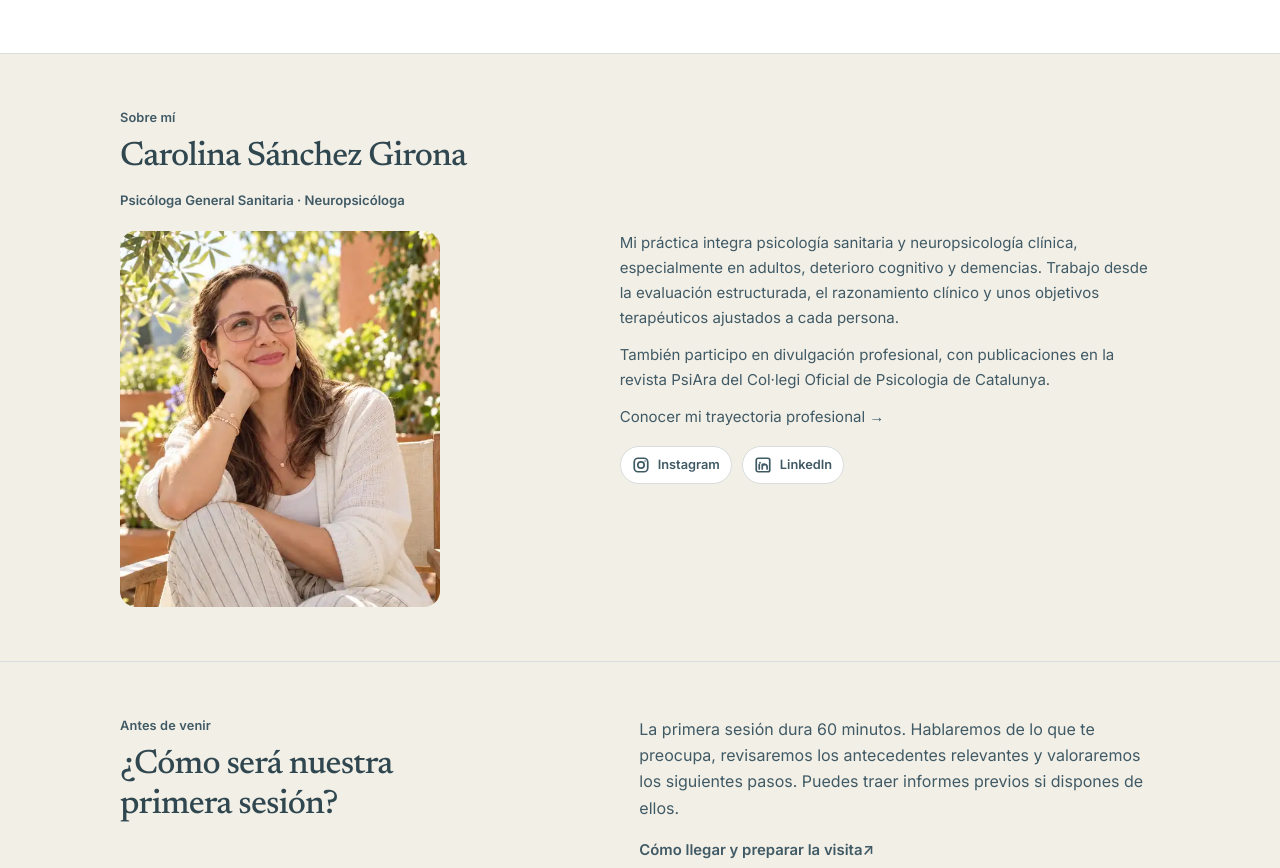
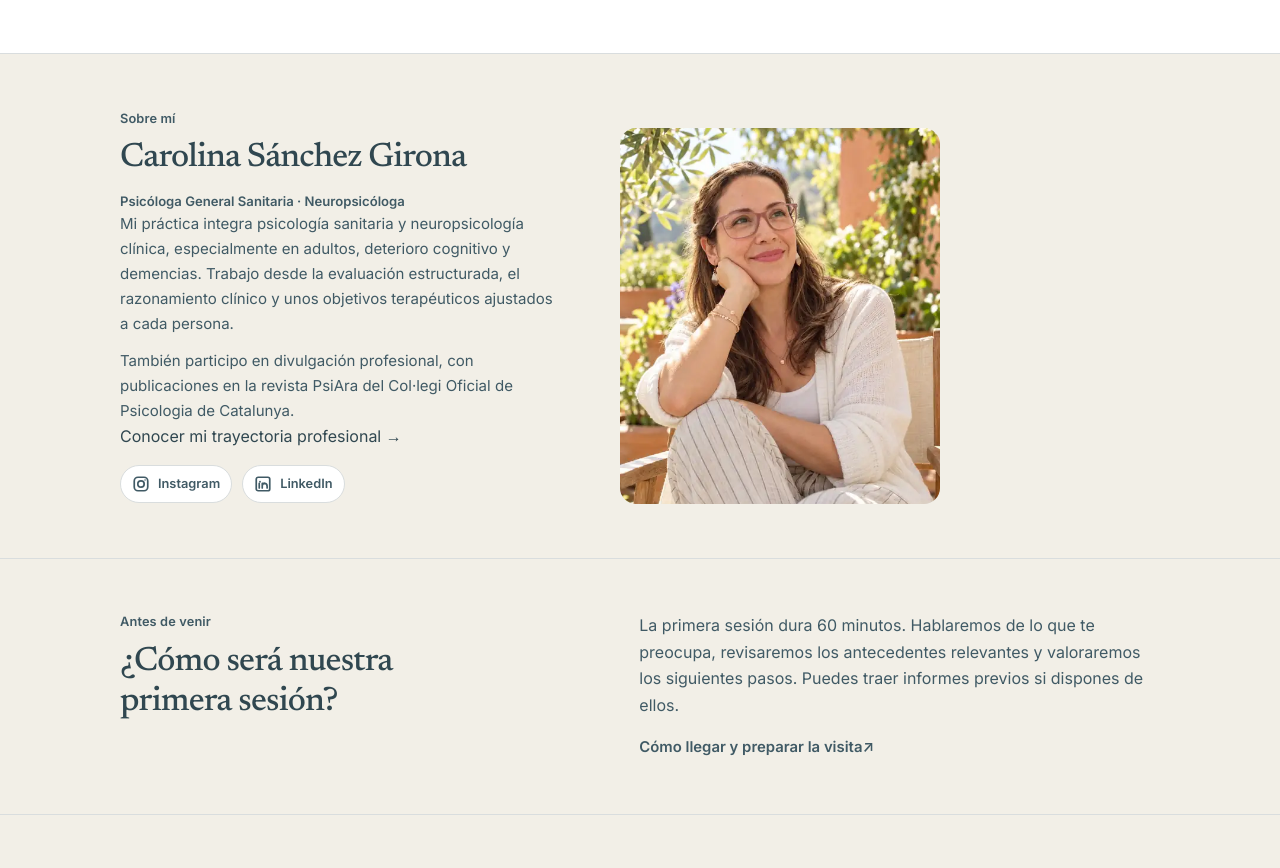
Before and after one commit to carolinasanchezgirona/Portfolio-Carolina, a Next.js app: page / in a window 1280 px wide. Shown: the part 2932-3800 px from the top of the page. Built offline with nearby package versions, Linux system fonts and the light colour scheme.

Commit message:
Recompose About section with portrait alongside complete professional introduction

```diff
--- a/app/page.tsx
+++ b/app/page.tsx
@@ -211,22 +211,11 @@ export default function HomePage() {
       </section>
 
       <section className="editorial-section editorial-about" id="sobre-mi" aria-labelledby="about-title">
-        <div className="editorial-wrap editorial-about-grid">
-          <div>
+        <div className="editorial-wrap editorial-about-grid editorial-about-refined">
+          <div className="editorial-about-content">
             <p className="editorial-section-eyebrow">Sobre mí</p>
             <h2 id="about-title">Carolina Sánchez Girona</h2>
             <p className="editorial-role">Psicóloga General Sanitaria · Neuropsicóloga</p>
-            <figure className="editorial-about-photo">
-              <Image
-                src="/carolina-sanchez-sobre-mi.webp"
-                alt="Carolina Sánchez sentada en una terraza luminosa rodeada de plantas"
-                width={540}
-                height={810}
-                sizes="(max-width: 680px) calc(100vw - 36px), (max-width: 900px) 480px, 340px"
-                loading="lazy"
-              />
-            </figure>
-          </div>
             <div className="editorial-about-copy">
               <p>
                 Mi práctica integra psicología sanitaria y neuropsicología clínica, especialmente en
@@ -237,9 +226,20 @@ export default function HomePage() {
                 También participo en divulgación profesional, con publicaciones en la revista PsiAra
                 del Col·legi Oficial de Psicologia de Catalunya.
               </p>
-            <p><a href="/sobre-mi/">Conocer mi trayectoria profesional →</a></p>
+            </div>
+            <a className="editorial-about-more" href="/sobre-mi/">Conocer mi trayectoria profesional →</a>
             <SocialLinks className="editorial-about-social" />
           </div>
+          <figure className="editorial-about-photo">
+            <Image
+              src="/carolina-sanchez-sobre-mi.webp"
+              alt="Carolina Sánchez sentada en una terraza luminosa rodeada de plantas"
+              width={540}
+              height={810}
+              sizes="(max-width: 680px) min(100vw - 36px, 300px), (max-width: 900px) 320px, 345px"
+              loading="lazy"
+            />
+          </figure>
         </div>
       </section>
 
```
Lines whose indentation alone changed are shown as unchanged.
